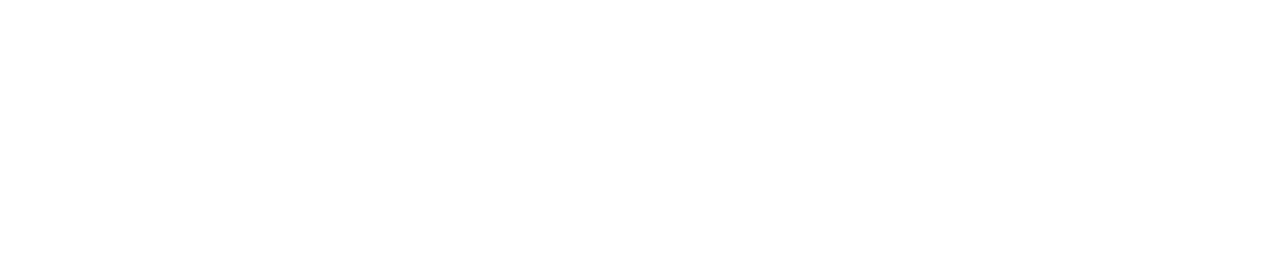
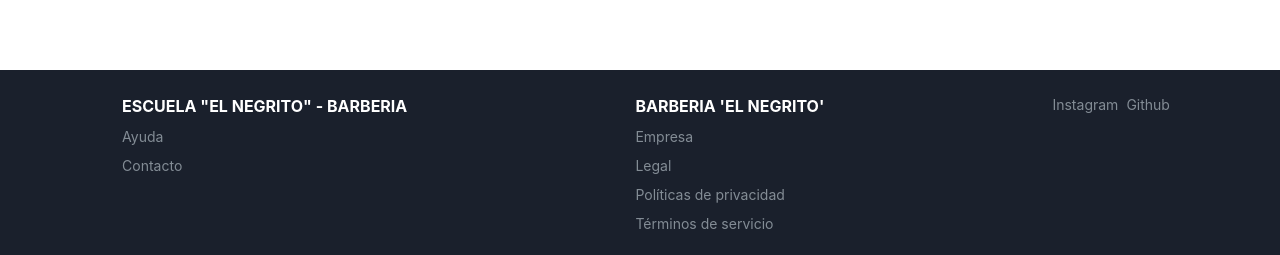
Before and after one commit to vazqueztomas/escuelabarber-a, a React (Create React App) app: page /comprar.html in a window 1280 px wide. Shown: the part 1116-1371 px from the top of the page. Before the commit the page ends 1178 px from the top, so only its background shows below. Built offline with nearby package versions, Linux system fonts and the light colour scheme; no server answers.

Commit message:
añadiendo footer a otras secciones

```diff
--- a/src/containers/Comprar.js
+++ b/src/containers/Comprar.js
@@ -1,5 +1,6 @@
 
 import { Box, Stack, Image,  } from "@chakra-ui/react";
+import Footer from "../components/sections/Footer";
 import Header from "../components/sections/Header";
 import Ofrecemos from "../components/sections/Ofrecemos";
 import SubText from "../components/SubText";
@@ -36,7 +37,7 @@ export default function Comprar() {
       </Box>
     </Stack>
       <Ofrecemos/>
-
+      <Footer></Footer>
     </>
   );
 }
--- a/src/containers/Curso.js
+++ b/src/containers/Curso.js
@@ -2,6 +2,7 @@ import { Stack, Text } from "@chakra-ui/react";
 import ListadoVideos from "../components/ListadoVideos";
 import ModalLogin from "../components/Autenticacion";
 import Header from "../components/sections/Header";
+import Footer from "../components/sections/Footer";
 
 
 export default function Curso(props) {
@@ -13,6 +14,7 @@ export default function Curso(props) {
         <Stack justifyContent={["center"]} alignItems={["center"]} py={12}>
           <ListadoVideos />
       </Stack>
+      <Footer></Footer>
     </>
   );
 }
```
